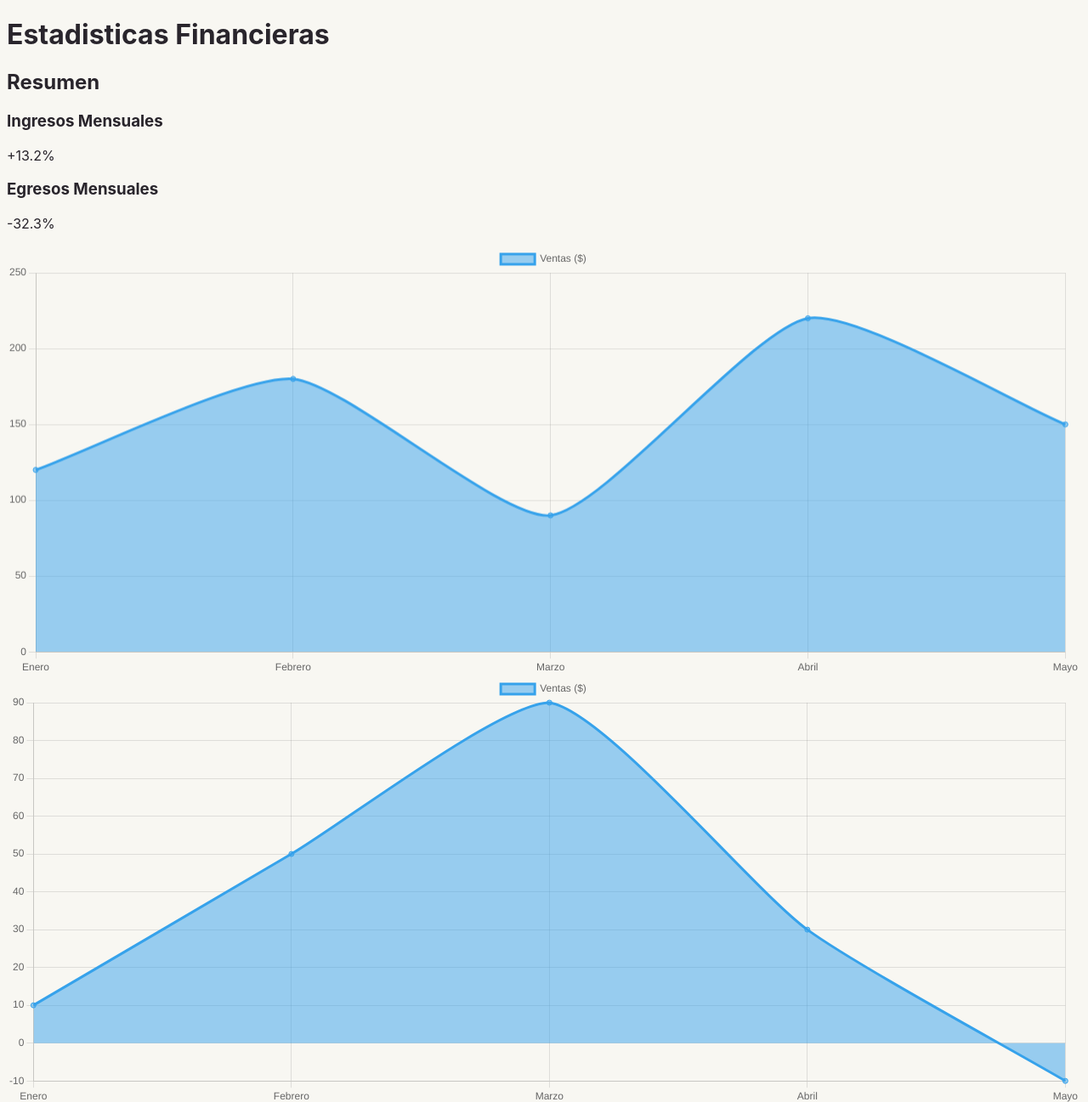
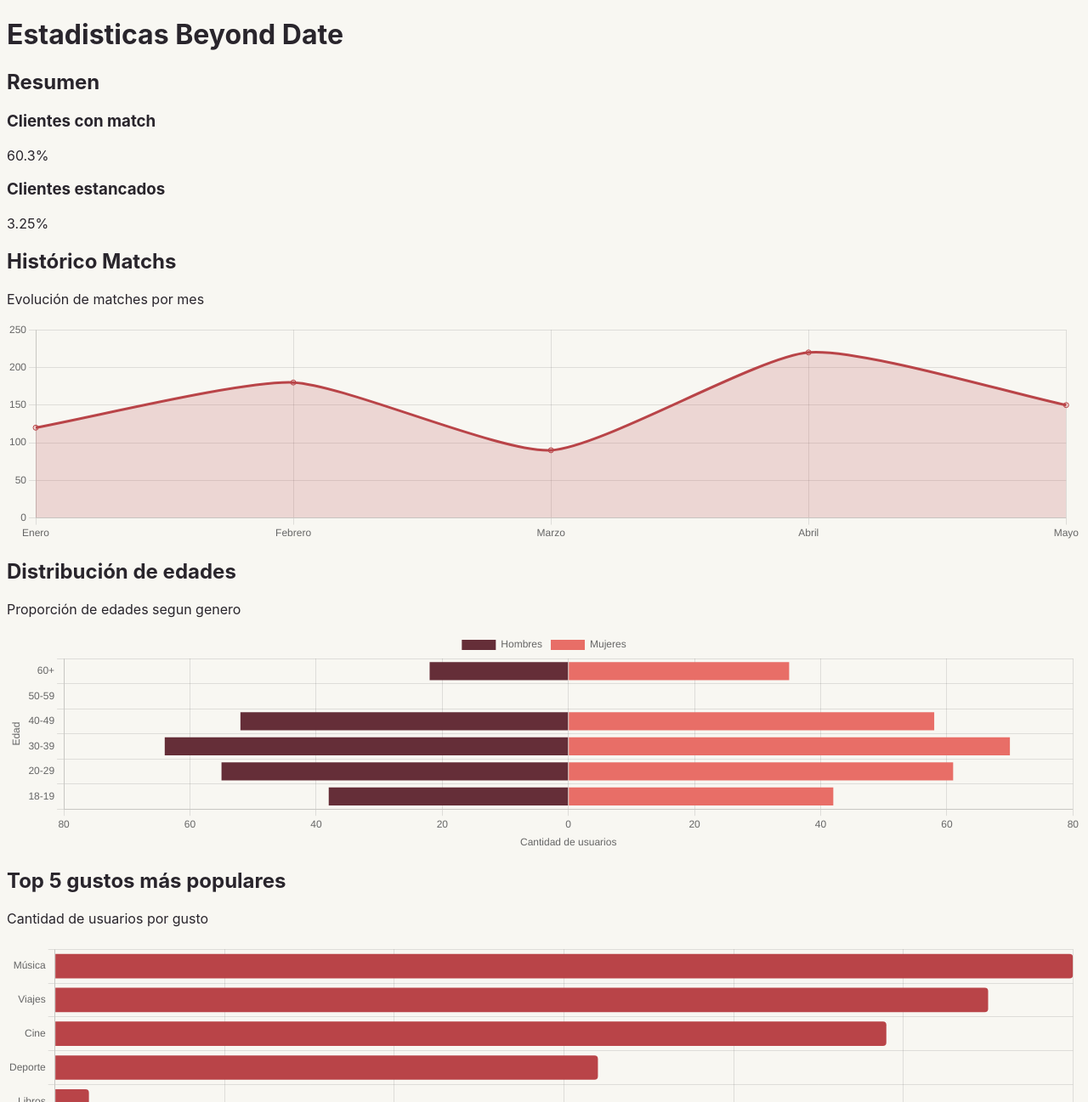
Before and after one commit to Ruka190/Proyecto-Visua, a Django app: page /administrador/dinero/ in a window 1280 px wide. Shown: the top 1297 px of the page at 85% size. Run offline with Django 5.2, Linux system fonts and the light colour scheme.

Commit message:
grafiquitos que dependen de views y la bbdd

```diff
--- a/inicio/templates/admin/dinero.html
+++ b/inicio/templates/admin/dinero.html
@@ -6,7 +6,7 @@
 
 {% block header %}
     <div class="admin-welcome">
-        <h1>Estadisticas Financieras</h1>
+        <h1>Estadisticas Beyond Date</h1>
     </div>
 {% endblock %}
 
@@ -19,24 +19,41 @@
 
         <div class="admin-stats">
             <article class="admin-stat-card">
-                <h3>Ingresos Mensuales</h3>
-                <p>+13.2%</p>
+                <h3>Clientes con match</h3>
+                <p>{{ kpi_matchs }}%</p>
             </article>
 
             <article class="admin-stat-card">
-                <h3>Egresos Mensuales</h3>
-                <p>-32.3%</p>
+                <h3>Clientes estancados</h3>
+                <p>{{ kpi_estancados }}%</p>
             </article>
         </div>
     </section>
 
     <section class="admin-panel admin-panel--chart">
-        <canvas id="ventasChart" height="120"></canvas>
+        <h2>Histórico Matchs</h2>
+        <p>Evolución de matches por mes</p>
+        <div class="chart-container">
+          <canvas id="ChartHistoricoMatchs" height="260"></canvas>
+        </div>
     </section>
 
     <section class="admin-panel admin-panel--chart">
-        <canvas id="ventasChart2" height="120"></canvas>
+        <h2>Distribución de edades</h2>
+        <p>Proporción de edades segun genero</p>
+        <div class="chart-container">
+            <canvas id="ChartDistribucionEdades" height="260"></canvas>
+        </div>
     </section>
+
+     <section class="admin-panel admin-panel--chart">
+        <h2>Top 5 gustos más populares</h2>
+        <p>Cantidad de usuarios por gusto</p>
+        <div class="chart-container">
+            <canvas id="ChartTopGustos" height="260"></canvas>
+        </div>
+    </section>
+
 {% endblock %}
 
 
@@ -48,13 +65,14 @@
     const labels   = JSON.parse('{{ labels_json|escapejs }}');
     const datasets = JSON.parse('{{ datasets_json|escapejs }}');
 
-    new Chart(document.getElementById("ventasChart"), {
+    new Chart(document.getElementById("ChartHistoricoMatchs"), {
       type: "line",
       data: { labels, datasets },
       options: {
         responsive: true,
+        maintainAspectRatio: false,
         interaction: { mode: "index", intersect: false },
-        plugins: { legend: { position: "top" } },
+        plugins: { legend:  { display: false }},
         scales: { y: { beginAtZero: true } }
       }
     });
@@ -62,16 +80,73 @@
 
 
   <script>
+    const edadesLabels = JSON.parse('{{ edades_labels_json|escapejs }}');
     const datasets2 = JSON.parse('{{ datasets2_json|escapejs }}');
+    const maxEdad = Math.ceil(
+      Math.max(...datasets2.flatMap(serie => serie.data.map(Math.abs))) / 20
+    ) * 20;
 
-    new Chart(document.getElementById("ventasChart2"), {
-      type: "line",
-      data: { labels, datasets: datasets2 },
+    new Chart(document.getElementById("ChartDistribucionEdades"), {
+      type: "bar",
+      data: { labels: edadesLabels, datasets: datasets2 },
       options: {
         responsive: true,
-        interaction: { mode: "index", intersect: false },
-        plugins: { legend: { position: "top" } },
-        scales: { y: { beginAtZero: true } }
+        maintainAspectRatio: false,
+        indexAxis: "y",
+        plugins: {
+          legend: { position: "top" },
+          tooltip: {
+            callbacks: {
+              label: contexto => `${contexto.dataset.label}: ${Math.abs(contexto.parsed.x)} usuarios`
+            }
+          }
+        },
+        scales: {
+          x: {
+            stacked: true,
+            min: -maxEdad,
+            max: maxEdad,
+            ticks: { callback: valor => Math.abs(valor) },
+            title: { display: true, text: "Cantidad de usuarios" }
+          },
+          y: {
+            stacked: true,
+            reverse: true,
+            ticks: { autoSkip: false },
+            title: { display: true, text: "Edad" }
+          }
+        }
+      }
+    });
+  </script>
+
+  <script>
+    const gustosLabels = JSON.parse('{{ gustos_labels_json|escapejs }}');
+    const gustosValores = JSON.parse('{{ gustos_valores_json|escapejs }}');
+
+    new Chart(document.getElementById("ChartTopGustos"), {
+      type: "bar",
+      data: {
+        labels: gustosLabels,
+        datasets: [{
+          data: gustosValores,
+          backgroundColor: "#B94448",
+          borderRadius: 4
+        }]
+      },
+      options: {
+        responsive: true,
+        maintainAspectRatio: false,
+        indexAxis: "y",
+        plugins: { legend: { display: false } },
+        scales: {
+          x: {
+            beginAtZero: true,
+            ticks: { precision: 0 },
+            title: { display: true, text: "Cantidad de usuarios" }
+          },
+          y: { ticks: { autoSkip: false } }
+        }
       }
     });
   </script>
--- a/inicio/views.py
+++ b/inicio/views.py
@@ -27,14 +27,20 @@ def administrador(request):
     return render(request, 'admin/administrador.html')
 
 def admin_inicio(request):
-    labels = ["Enero", "Febrero", "Marzo", "Abril", "Mayo"]
+    labels = ["Lunes", "Martes", "Miercoles", "Jueves", "Viernes"]
     datasets = [{
-        "label": "Ventas ($)",
-        "data": [120, 180, 90, 220, 150],
-        "tension": 0.2,
-        "fill": True,
-    }]
+            "data": [120, 180, 90, 220, 150],
+            "borderColor": "#B94448",
+            "backgroundColor": "#B944482E",
+            "tension": 0.2,
+            "fill": True,
+        }]
+
     return render(request, "admin/inicio.html", {
+        "clientes_registrados": 20, ##
+        "matches_totales": 20012, ##
+        "reportes_usuarios": 33, ##s
+        "notificacion_pendiente": 67, ##
         "labels_json": json.dumps(labels, ensure_ascii=False),
         "datasets_json": json.dumps(datasets, ensure_ascii=False),
     })
@@ -43,27 +49,79 @@ def admin_dinero(request):
 
     labels = ["Enero", "Febrero", "Marzo", "Abril", "Mayo"]
     datasets = [{
-            "label": "Ventas ($)",
             "data": [120, 180, 90, 220, 150],
+            "borderColor": "#B94448",
+            "backgroundColor": "#B944482E",
             "tension": 0.2,
             "fill": True,
         }]
-    datasets2 = [{
-                "label": "Ventas ($)",
-                "data": [10, 50, 90, 30, -10],
-                "tension": 0.2,
-                "fill": True,
-            }]
+
+
+    edades_labels = ["18-19", "20-29", "30-39", "40-49", "50-59", "60+"]
+    hombres_por_edad = {"18-19": 38, "20-29": 55, "30-39": 64, "40-49": 52, "60+": 22}
+    mujeres_por_edad = {"18-19": 42, "20-29": 61, "30-39": 70, "40-49": 58, "60+": 35}
+    datasets2 = [
+        {
+            "label": "Hombres",
+            "data": [-hombres_por_edad.get(rango, 0) for rango in edades_labels],
+            "backgroundColor": "#652E38",
+        },
+        {
+            "label": "Mujeres",
+            "data": [mujeres_por_edad.get(rango, 0) for rango in edades_labels],
+            "backgroundColor": "#E86E67",
+        },
+    ]
+
+    top_gustos = {"Música": 60, "Viajes": 55, "Cine": 49, "Deporte": 32, "Libros": 2}
+    gustos_ordenados = sorted(top_gustos.items(), key=lambda gusto: gusto[1], reverse=True)[:5]
+
     context = {
         "labels_json": json.dumps(labels, ensure_ascii=False),
         "datasets_json": json.dumps(datasets, ensure_ascii=False),
+        "edades_labels_json": json.dumps(edades_labels, ensure_ascii=False),
         "datasets2_json": json.dumps(datasets2, ensure_ascii=False),
+        "gustos_labels_json": json.dumps([gusto for gusto, _ in gustos_ordenados], ensure_ascii=False),
+        "gustos_valores_json": json.dumps([total for _, total in gustos_ordenados]),
+        "kpi_matchs": 60.3, ###Clientes con al menos un match/ total * 100
+        "kpi_estancados": 3.25, ### Clientes sin match / total* 100
     }
 
     return render(request, "admin/dinero.html", context)
 
 def admin_notificaciones(request):
-    return render(request, "admin/notificacion.html")
+    notificaciones = [
+        {
+            "id_notificacion": 1,
+            "tema": "Reporte",
+            "fecha": "Enero",
+            "id_usuario": 2,
+            "mensaje": "Usuario reportado por feo",
+            "estado": 1
+        },
+        {
+            "id_notificacion": 2,
+            "tema": "Mensaje",
+            "fecha": "Febrero",
+            "id_usuario": 3,
+            "mensaje": "Nuevo correo en bandeja",
+            "estado": 1
+        },
+        {
+            "id_notificacion": 3,
+            "tema": "Reporte",
+            "fecha": "Marzo",
+            "id_usuario": 1,
+            "mensaje": "Usuario menor de edad",
+            "estado": 2
+        }
+    ]
+
+    return render(
+        request,
+        "admin/notificacion.html",
+        {"notificaciones": notificaciones}
+    )
 
 
 def login_view(request):
```
Also changed, not shown: inicio/templates/admin/inicio.html (+26 -15 lines), inicio/templates/admin/notificacion.html (+23 -14 lines), inicio/templates/admin/notificacion_small.html (added, +58 -0 lines), 1 other file.
